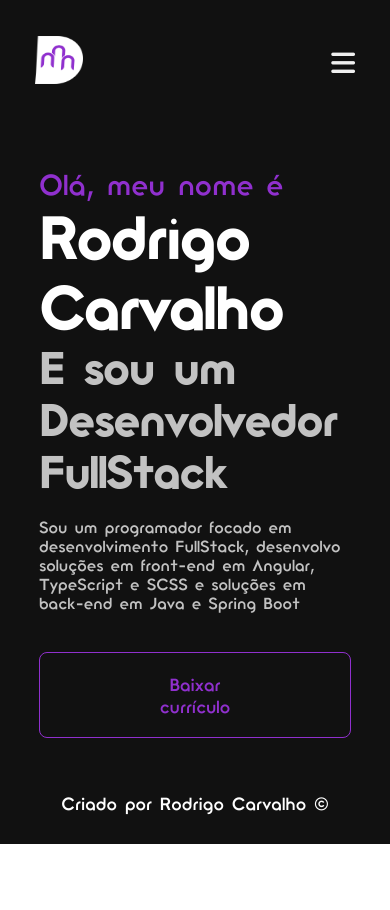
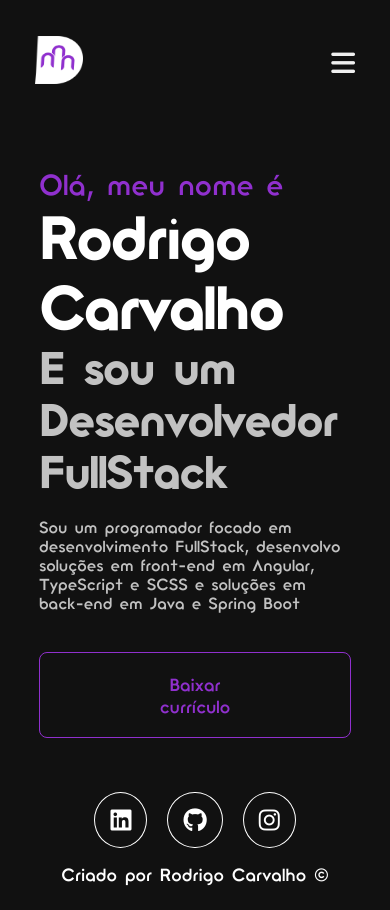
Before and after one commit to rodrigocarvalhodev/portfolio-duckdeveloper, an Angular app: page /home in a window 390 px wide. Before the commit the page ends 844 px from the top, so only its background shows below. Built offline with nearby package versions, Linux system fonts and the light colour scheme.

Commit message:
Adjust mobile footer

```diff
--- a/src/app/template/footer/footer.component.html
+++ b/src/app/template/footer/footer.component.html
@@ -1,4 +1,18 @@
 <footer>
+    <section id="sociais">
+        <ul>
+            <li>
+                <a href="https://www.linkedin.com/in/rodrigocarvalhodev" target="_blank"><span class="fa-brands fa-linkedin"></span></a>
+            </li>
+            <li>
+                <a href="https://www.github.com/rodrigocarvalhodev" target="_blank"><span class="fa-brands fa-github"></span></a>
+            </li>
+            <li>
+                <a href="https://www.instagram.com/rodrigocarvalhodev" target="_blank"><span class="fa-brands fa-instagram"></span></a>
+            </li>
+        </ul>
+    </section>
+
     <div class="copyright">
         <p>Criado por Rodrigo Carvalho &copy;</p>
     </div>
--- a/src/app/template/footer/footer.component.scss
+++ b/src/app/template/footer/footer.component.scss
@@ -4,7 +4,10 @@
 
 footer {
     display: flex;
+    flex-direction: column;
     justify-content: center;
+    align-items: center;
+    gap: 15px;
 
     width: 100%;
     padding: 25px 35px;
@@ -12,4 +15,34 @@ footer {
     text-align: center;
 
     font-size: 1.1rem;
+
+    #sociais {
+        display: none;
+
+        ul {
+            display: flex;
+            gap: 20px;
+
+            li {
+                list-style-type: none;
+
+                a {
+                    span {
+                        font-size: 1.5rem;
+                        padding: 15px;
+                        border: 1px solid #fff;
+                        border-radius: 50%;
+                    }
+                }
+            }
+        }
+    }
 }
+
+@media(max-width: 600px) {
+    footer {
+        #sociais {
+            display: flex;
+        }
+    }
+}
```
